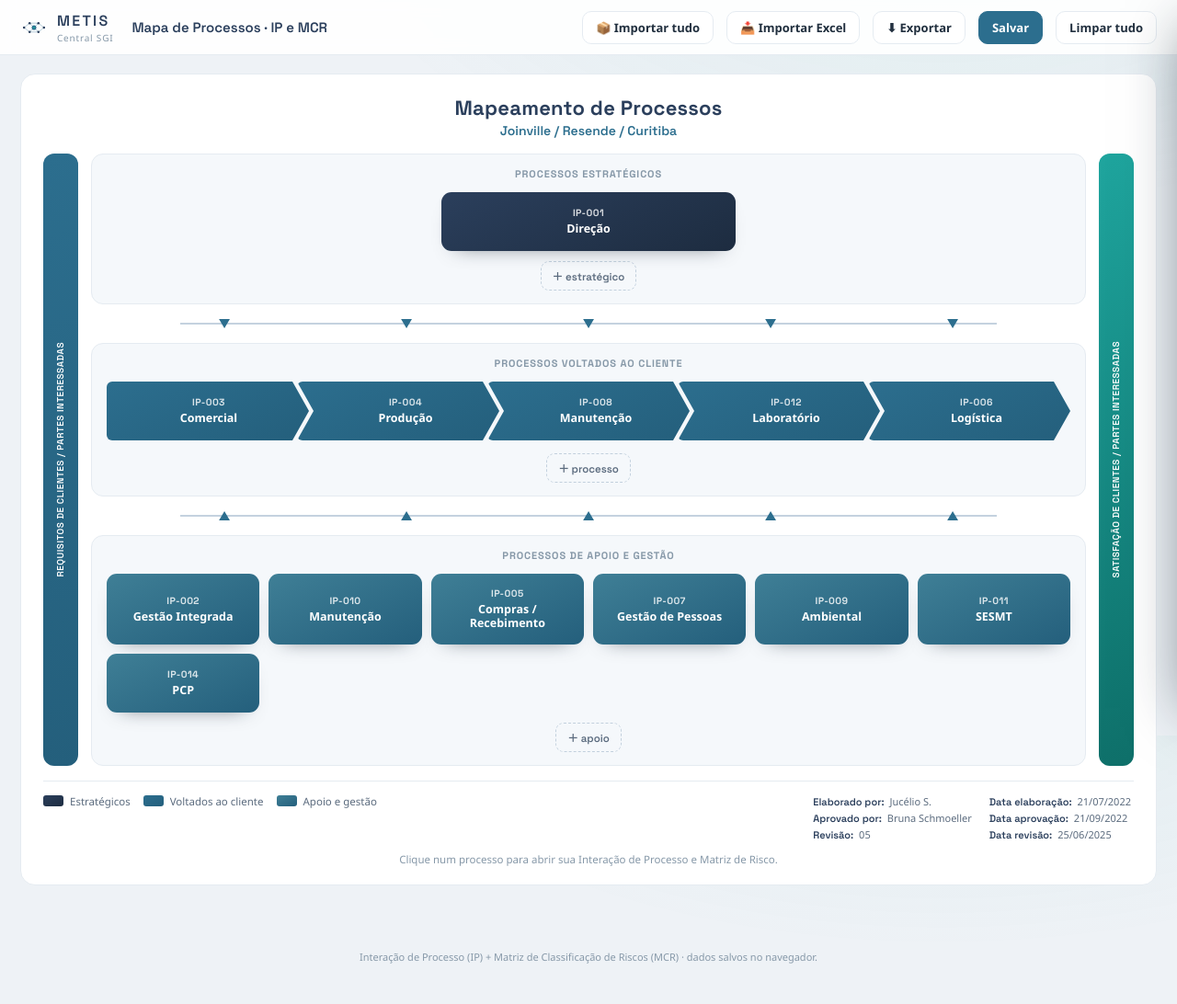
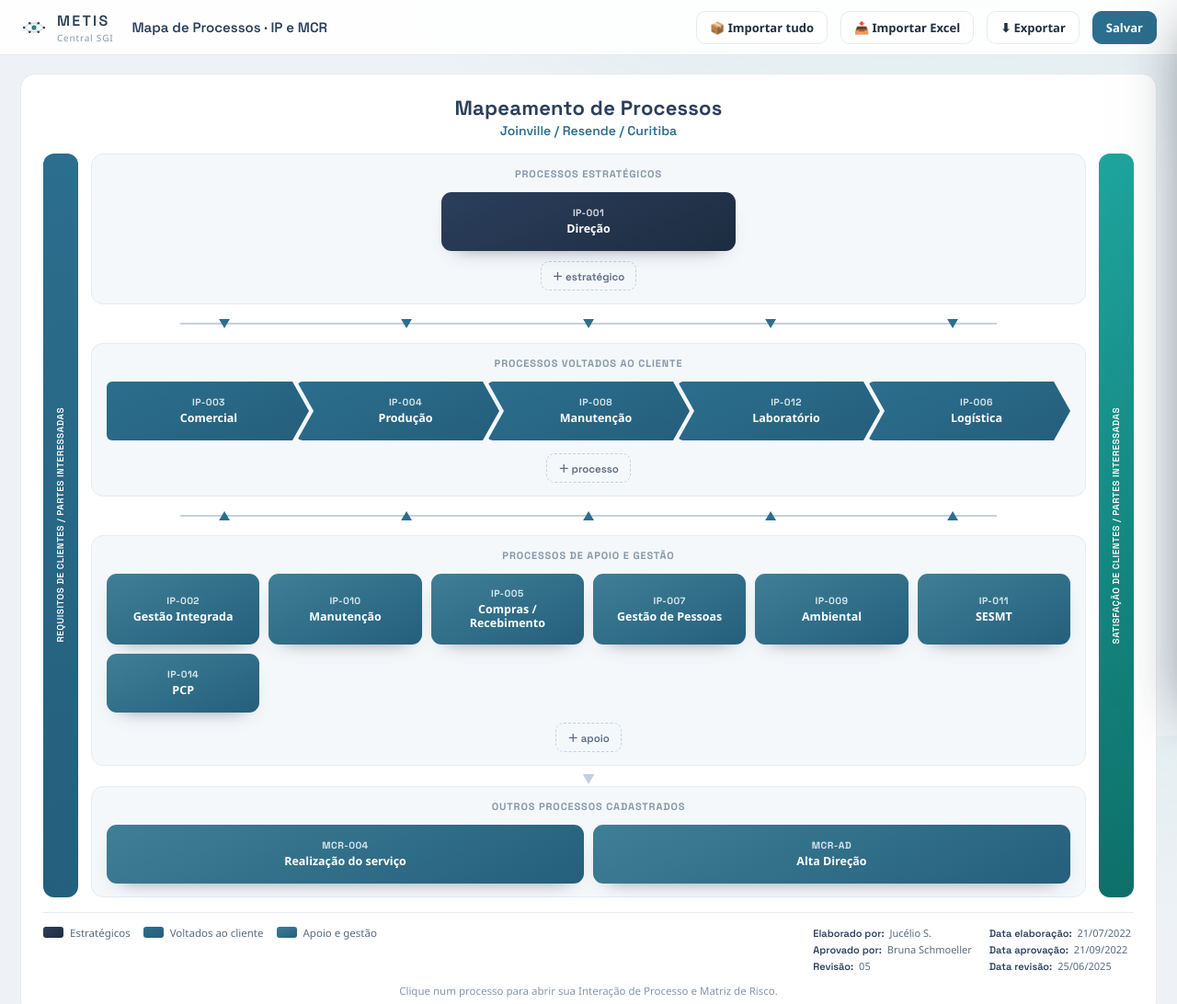
Before and after one commit to Kautsu12/lvkautsu, a website: page ip-mcr.html in a window 1280 px wide. Shown: the top 1092 px of the page at 92% size. Drawn offline with nearby package versions, Linux system fonts and the light colour scheme.

Commit message:
Reverte injecoes no ip-mcr.html (botao Limpar tudo e remocao de Outros processos): importacao nativa volta ao normal

```diff
--- a/ip-mcr.html
+++ b/ip-mcr.html
@@ -796,61 +796,7 @@ function exportar(){var b=new Blob([JSON.stringify(state,null,2)],{type:'applica
 try{if(window.self!==window.top)document.body.classList.add('embedded');}catch(e){document.body.classList.add('embedded');}
 carregar();render();
 </script>
-<script>
-/* FASE3-HOTFIX-DEEPLINK-IPMCR: abre o processo vindo do Mapa de Processos (?proc=CODIGO&nome=...&aba=ip|mcr) */
-window.addEventListener('load', function(){
-  try{
-    var q = new URLSearchParams(location.search);
-    var proc = q.get('proc'), nome = q.get('nome');
-    var abaReq = q.get('aba')==='mcr' ? 'mcr' : 'ip';
-    if(!proc && !nome) return;
-    if(typeof state==='undefined' || !state || !state.processos || typeof abrirId!=='function') return;
-    var norm=function(s){return String(s||'').trim().toLowerCase();};
-    var alvo = (proc && state.processos.filter(function(p){return norm(p.codigo)===norm(proc);})[0])
-            || (nome && state.processos.filter(function(p){return norm(p.nome)===norm(nome);})[0])
-            || null;
-    if(!alvo) return;
-    abrirId(alvo.id);
-    try{ aba = abaReq; if(typeof render==='function') render(); }catch(e){}
-  }catch(e){}
-});
-</script>
-<script>
-/* LIMPEZA-PRIMEIRO-MAPA: remove a secao "Outros processos cadastrados" + botao "Limpar tudo" */
-(function(){
-  var LS='ip_mcr_v2';
-  function addBtn(){
-    var top=document.querySelector('.top');
-    if(!top || document.getElementById('btn-limpar-tudo')) return;
-    var b=document.createElement('button');
-    b.id='btn-limpar-tudo'; b.className='btn'; b.textContent='Limpar tudo';
-    b.onclick=function(){
-      if(!confirm('Apagar TODAS as informacoes deste mapa de processos? Esta acao nao tem volta.')) return;
-      if(!confirm('Ultima confirmacao: limpar tudo mesmo?')) return;
-      try{ localStorage.removeItem(LS); }catch(e){}
-      location.reload();
-    };
-    top.appendChild(b);
-  }
-  function hideOutros(){
-    document.querySelectorAll('.tier').forEach(function(t){
-      var tl=t.querySelector('.tl');
-      if(tl && /outros processos/i.test(tl.textContent||'')){
-        var prev=t.previousElementSibling;
-        if(prev && prev.classList && prev.classList.contains('conn')) prev.remove();
-        t.remove();
-      }
-    });
-  }
-  function apply(){ addBtn(); hideOutros(); }
-  window.addEventListener('load', function(){
-    apply();
-    try{
-      new MutationObserver(function(){ apply(); })
-        .observe(document.body,{childList:true,subtree:true});
-    }catch(e){}
-  });
-})();
-</script>
+
+
 </body>
 </html>
```
